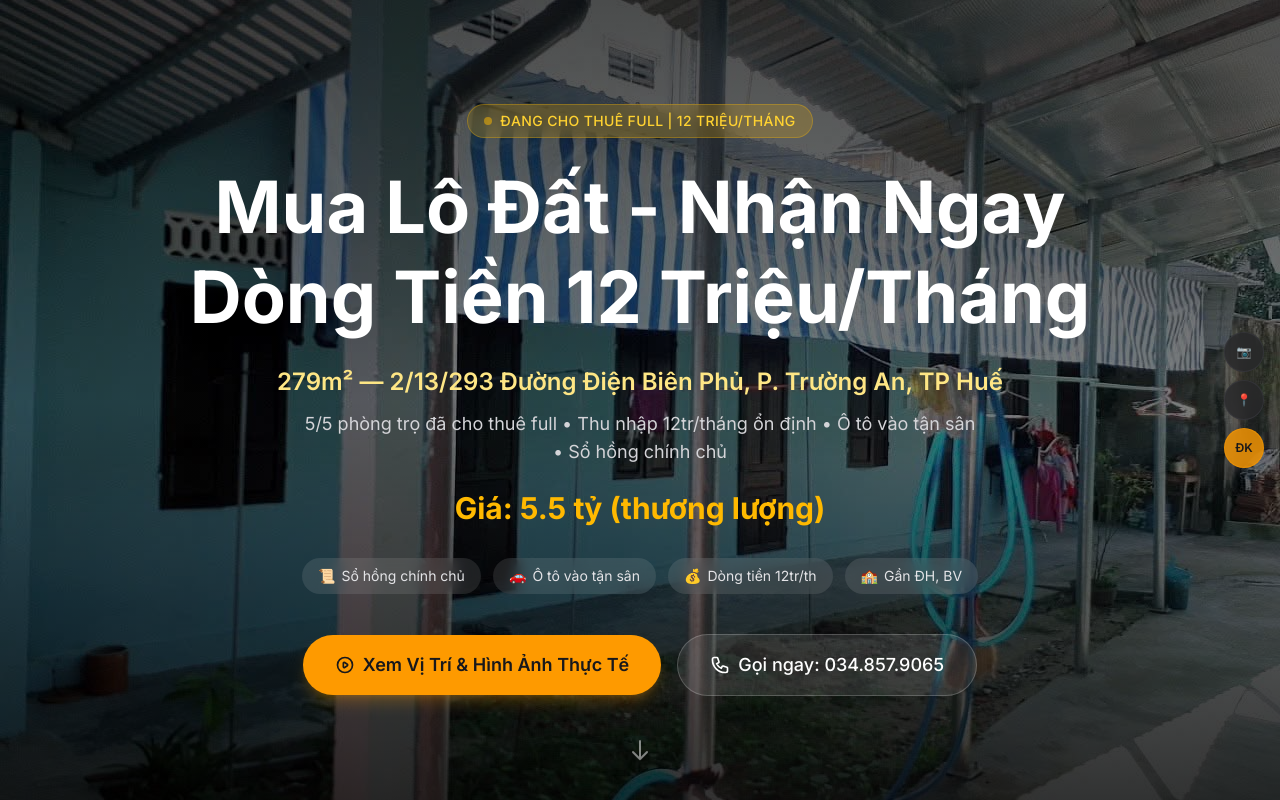
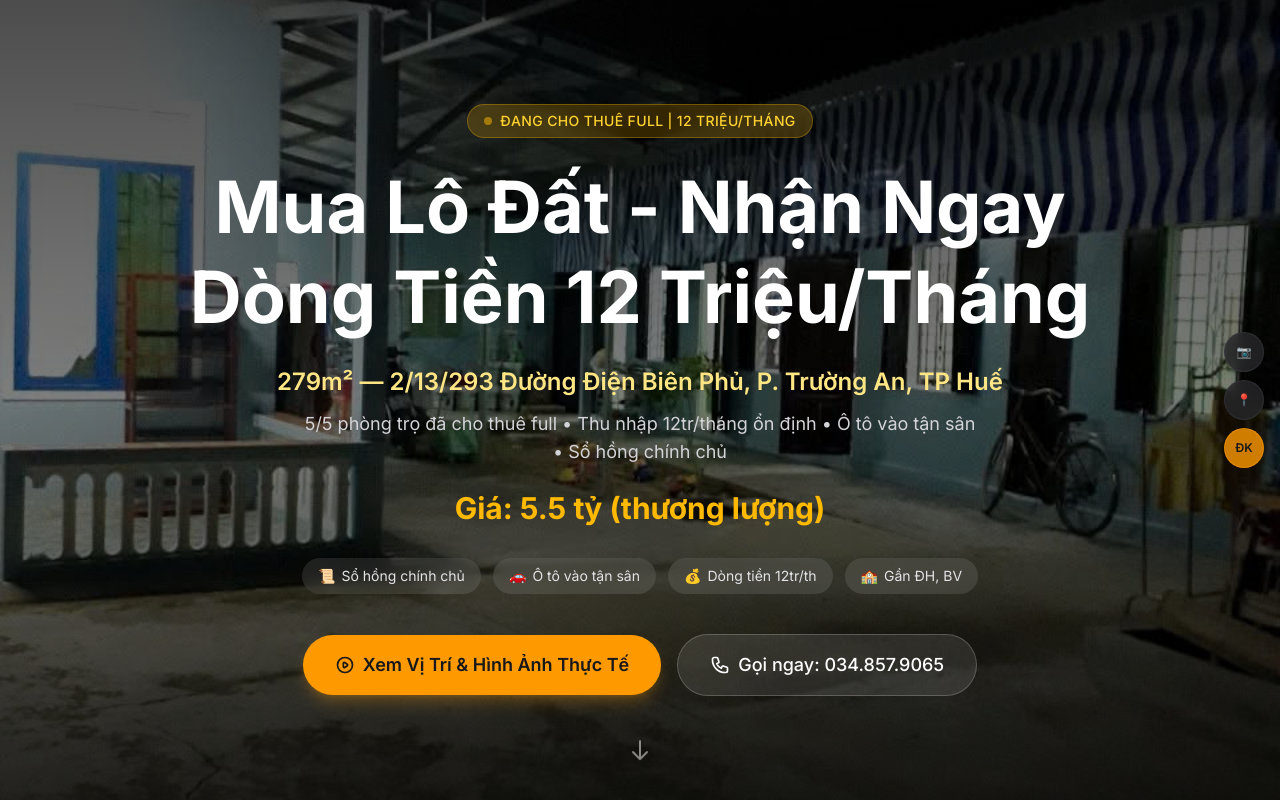
Before and after one commit to Edeys/dat-hue, a Next.js app: page / in a window 1280 px wide. Shown: the top 800 px of the page. Built offline with nearby package versions, Linux system fonts and the light colour scheme.

Commit message:
Change hero bg to day-tro-goc-rong.jpg

```diff
--- a/src/components/Hero.tsx
+++ b/src/components/Hero.tsx
@@ -30,7 +30,7 @@ export default function Hero() {
     >
       <div
         className="absolute inset-0 bg-cover bg-center bg-no-repeat"
-        style={{ backgroundImage: "url(images/san-ngay.jpg)" }}
+        style={{ backgroundImage: "url(images/day-tro-goc-rong.jpg)" }}
       >
         <div className="absolute inset-0 bg-gradient-to-b from-black/70 via-black/50 to-black/80" />
       </div>
```
